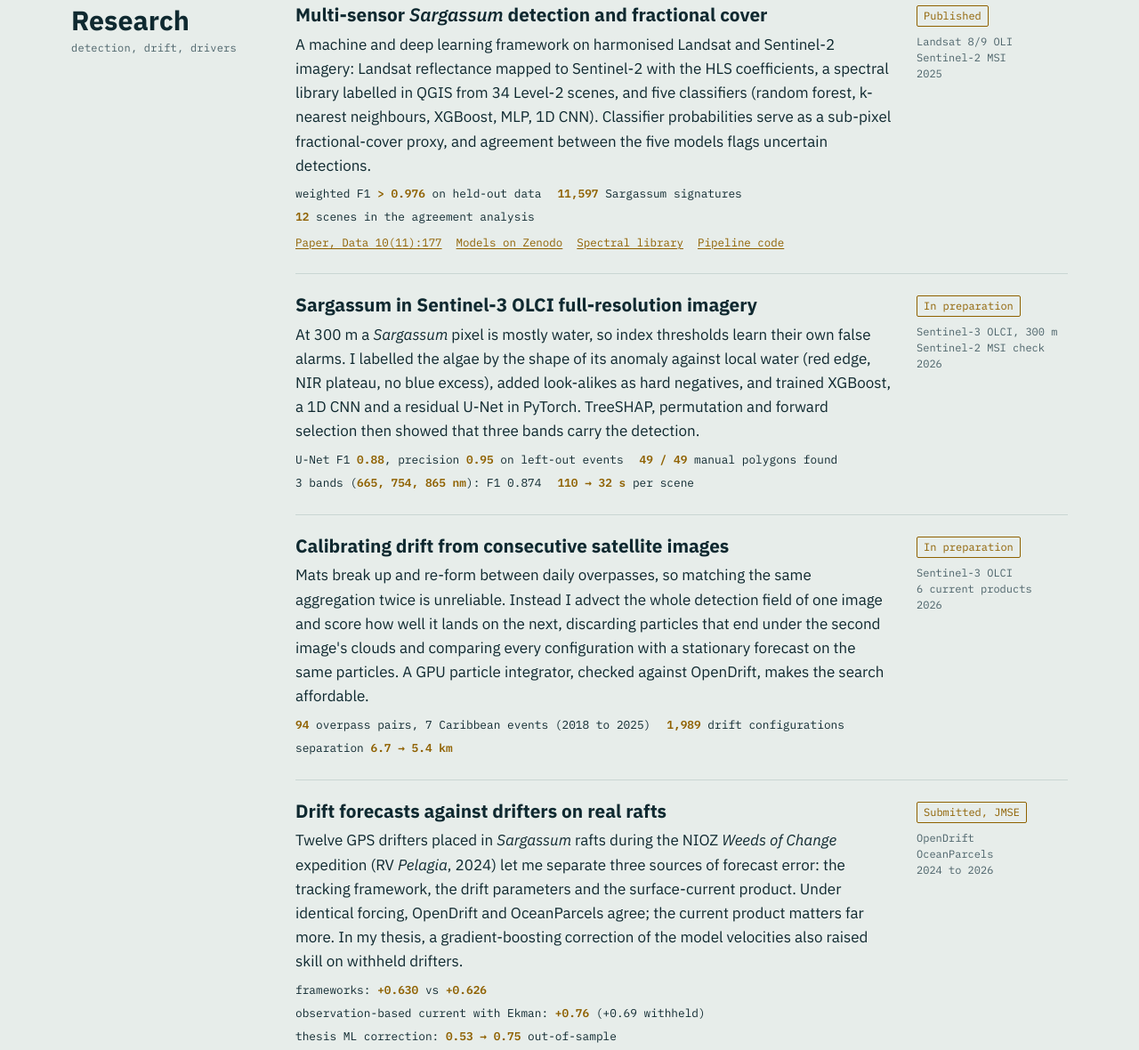
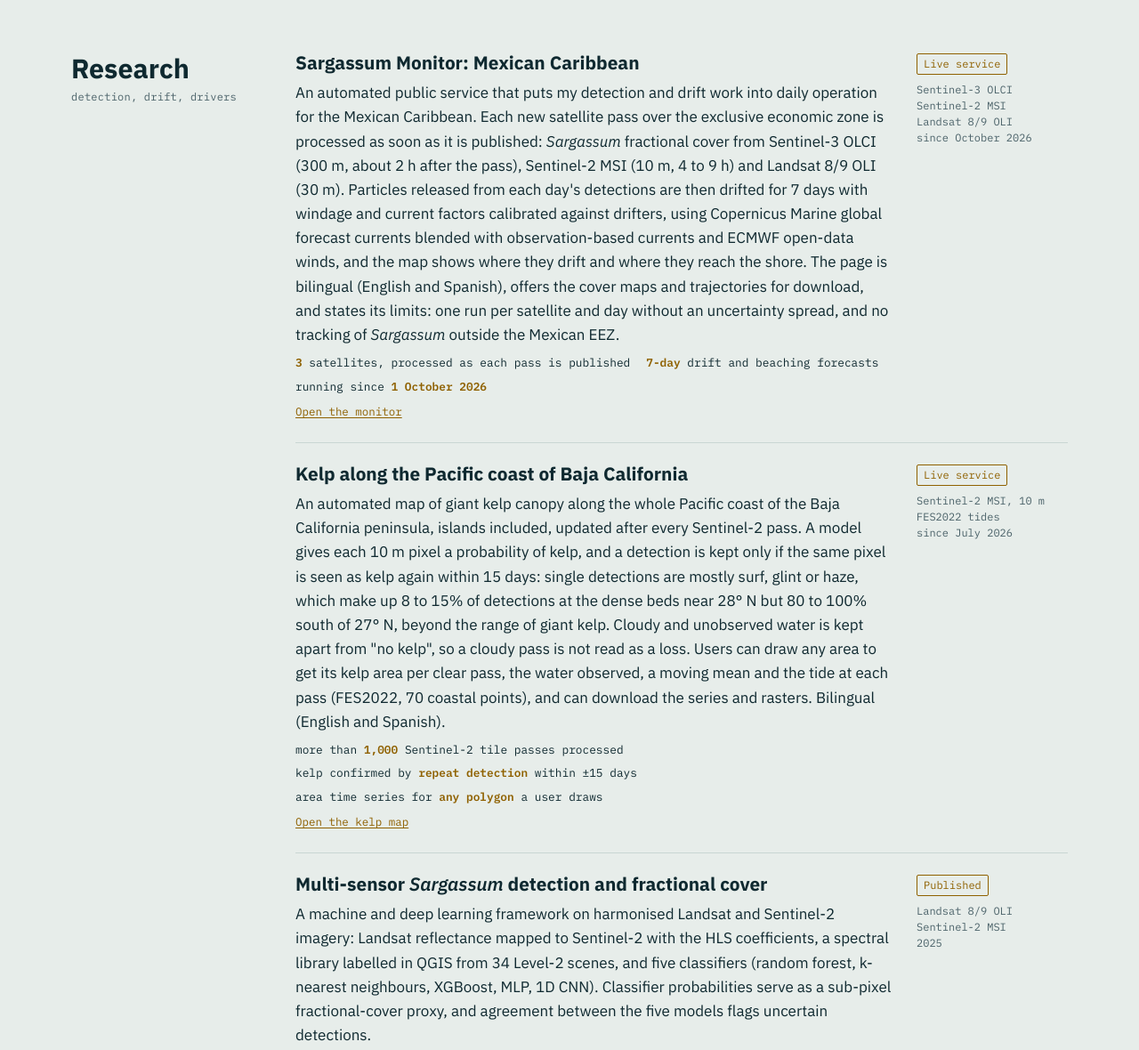
Before and after one commit to aquab1t/aquab1t.github.io, a plain HTML site: page index.html in a window 1280 px wide. Shown: the part 1476-2656 px from the top of the page at 89% size. Drawn offline with Linux system fonts and the light colour scheme.

Commit message:
Add live Sargassum and kelp monitoring services

```diff
--- a/index.html
+++ b/index.html
@@ -4,7 +4,7 @@
 <meta charset="utf-8">
 <meta name="viewport" content="width=device-width, initial-scale=1">
 <title>José Manuel Echevarría Rubio</title>
-<meta name="description" content="José Manuel Echevarría Rubio, PhD: satellite detection and drift forecasting of pelagic Sargassum, Sentinel-3 OLCI, Sentinel-2 MSI, Landsat 8/9 OLI, Lagrangian and coastal ocean models.">
+<meta name="description" content="José Manuel Echevarría Rubio, PhD: satellite detection and drift forecasting of pelagic Sargassum, live Sargassum and kelp monitoring services, Sentinel-3 OLCI, Sentinel-2 MSI, Landsat 8/9 OLI, Lagrangian and coastal ocean models.">
 <meta property="og:title" content="José Manuel Echevarría Rubio, PhD">
 <meta property="og:description" content="Ocean remote sensing / Machine learning / Drift forecasting">
 <meta property="og:image" content="assets/jose_field.jpg">
@@ -261,7 +261,7 @@ footer { border-top: 1px solid var(--line); padding-block: 24px; font-family: va
     <h2 id="about-h">About</h2>
     <div class="prose">
       <p>I hold a PhD in Marine Sciences from CICIMAR-IPN in La Paz, Mexico (2026), and came to oceanography from engineering: I trained as an automation engineer and spent five years writing firmware, Linux drivers and embedded systems.</p>
-      <p>Since my MSc I have worked on pelagic <i>Sargassum</i>, the floating brown algae that have bloomed across the tropical Atlantic since 2011 and strand on Caribbean coasts every summer. I build detection algorithms for it across sensors, from Aqua-MODIS to Landsat 8/9 OLI, Sentinel-2 MSI and Sentinel-3 OLCI, and I calibrate Lagrangian drift models against GPS drifters and consecutive satellite images. I also set up coastal ocean models on unstructured meshes to resolve the channels and tides that global models miss. I care about honest validation: testing on bloom events and drifters the model has never seen.</p>
+      <p>Since my MSc I have worked on pelagic <i>Sargassum</i>, the floating brown algae that have bloomed across the tropical Atlantic since 2011 and strand on Caribbean coasts every summer. I build detection algorithms for it across sensors, from Aqua-MODIS to Landsat 8/9 OLI, Sentinel-2 MSI and Sentinel-3 OLCI, and I calibrate Lagrangian drift models against GPS drifters and consecutive satellite images. I also set up coastal ocean models on unstructured meshes to resolve the channels and tides that global models miss. I care about honest validation: testing on bloom events and drifters the model has never seen. Since 2026 I also run two of these methods as live public services: a daily <i>Sargassum</i> detection and drift-forecast monitor for the Mexican Caribbean, and a giant kelp canopy map for the Pacific coast of Baja California.</p>
       <p>In 2024-2025 I trained at the Nippon Foundation-POGO Centre of Excellence in Observational Oceanography in Canada, where I worked on kelp-canopy dynamics with the Hakai Institute and assessed Mexico's ocean-observing data for the Global Ocean Observing System.</p>
     </div>
   </div>
@@ -272,6 +272,20 @@ footer { border-top: 1px solid var(--line); padding-block: 24px; font-family: va
     <h2 id="research-h">Research<small>detection, drift, drivers</small></h2>
     <div>
       <div class="entries">
+        <article class="entry">
+          <h3>Sargassum Monitor: Mexican Caribbean</h3>
+          <div class="meta"><span class="status">Live service</span><br>Sentinel-3 OLCI<br>Sentinel-2 MSI<br>Landsat 8/9 OLI<br>since October 2026</div>
+          <p>An automated public service that puts my detection and drift work into daily operation for the Mexican Caribbean. Each new satellite pass over the exclusive economic zone is processed as soon as it is published: <i>Sargassum</i> fractional cover from Sentinel-3 OLCI (300 m, about 2 h after the pass), Sentinel-2 MSI (10 m, 4 to 9 h) and Landsat 8/9 OLI (30 m). Particles released from each day's detections are then drifted for 7 days with windage and current factors calibrated against drifters, using Copernicus Marine global forecast currents blended with observation-based currents and ECMWF open-data winds, and the map shows where they drift and where they reach the shore. The page is bilingual (English and Spanish), offers the cover maps and trajectories for download, and states its limits: one run per satellite and day without an uncertainty spread, and no tracking of <i>Sargassum</i> outside the Mexican EEZ.</p>
+          <div class="figs"><span><b>3</b> satellites, processed as each pass is published</span><span><b>7-day</b> drift and beaching forecasts</span><span>running since <b>1 October 2026</b></span></div>
+          <div class="refs"><a href="https://sargassum-mx-caribbean.pages.dev/">Open the monitor</a></div>
+        </article>
+        <article class="entry">
+          <h3>Kelp along the Pacific coast of Baja California</h3>
+          <div class="meta"><span class="status">Live service</span><br>Sentinel-2 MSI, 10 m<br>FES2022 tides<br>since July 2026</div>
+          <p>An automated map of giant kelp canopy along the whole Pacific coast of the Baja California peninsula, islands included, updated after every Sentinel-2 pass. A model gives each 10 m pixel a probability of kelp, and a detection is kept only if the same pixel is seen as kelp again within 15 days: single detections are mostly surf, glint or haze, which make up 8 to 15% of detections at the dense beds near 28° N but 80 to 100% south of 27° N, beyond the range of giant kelp. Cloudy and unobserved water is kept apart from "no kelp", so a cloudy pass is not read as a loss. Users can draw any area to get its kelp area per clear pass, the water observed, a moving mean and the tide at each pass (FES2022, 70 coastal points), and can download the series and rasters. Bilingual (English and Spanish).</p>
+          <div class="figs"><span>more than <b>1,000</b> Sentinel-2 tile passes processed</span><span>kelp confirmed by <b>repeat detection</b> within ±15 days</span><span>area time series for <b>any polygon</b> a user draws</span></div>
+          <div class="refs"><a href="https://kelp-baja.pages.dev/">Open the kelp map</a></div>
+        </article>
         <article class="entry">
           <h3>Multi-sensor <i>Sargassum</i> detection and fractional cover</h3>
           <div class="meta"><span class="status">Published</span><br>Landsat 8/9 OLI<br>Sentinel-2 MSI<br>2025</div>
@@ -386,7 +400,7 @@ footer { border-top: 1px solid var(--line); padding-block: 24px; font-family: va
     <h2 id="exp-h">Experience and education</h2>
     <div>
       <ol class="timeline">
-        <li><span class="when">2026</span><div><b>Independent research since the PhD</b><span class="where">Sentinel-3 OLCI detection, satellite-based drift calibration and coastal ocean modelling</span></div></li>
+        <li><span class="when">2026</span><div><b>Independent research since the PhD</b><span class="where">Two live public monitoring services (<i>Sargassum</i> detection and 7-day drift forecasts for the Mexican Caribbean; giant kelp canopy along the Pacific coast of Baja California), Sentinel-3 OLCI detection, satellite-based drift calibration and coastal ocean modelling</span></div></li>
         <li><span class="when">2022 to 2026</span><div><b>PhD in Marine Sciences</b>, CICIMAR-IPN<span class="where">Dynamics of pelagic <i>Sargassum</i> and the factors controlling its proliferation in the Equatorial Atlantic and Caribbean Sea. Defended 20 August 2026; grade average 9.80/10.</span></div></li>
         <li><span class="when">2024 to 2025</span><div><b>Nippon Foundation-POGO Centre of Excellence in Observational Oceanography</b><span class="where">10 months, led by Dalhousie University and the Ocean Frontier Institute (Halifax, Nova Scotia) with the Fisheries and Marine Institute of Memorial University (St. John's, Newfoundland and Labrador) and the Hakai Institute (British Columbia). Training cruises with CTD profiling; seabed-habitat classification with multibeam and ROV data.</span></div></li>
         <li><span class="when">2020 to 2022</span><div><b>MSc in Marine Resources Management</b>, CICIMAR-IPN<span class="where">Detection and monitoring of <i>Sargassum</i> in the Caribbean Sea with Aqua-MODIS and Landsat-8 OLI, and OpenDrift transport simulations. Grade average 9.72/10.</span></div></li>
```
